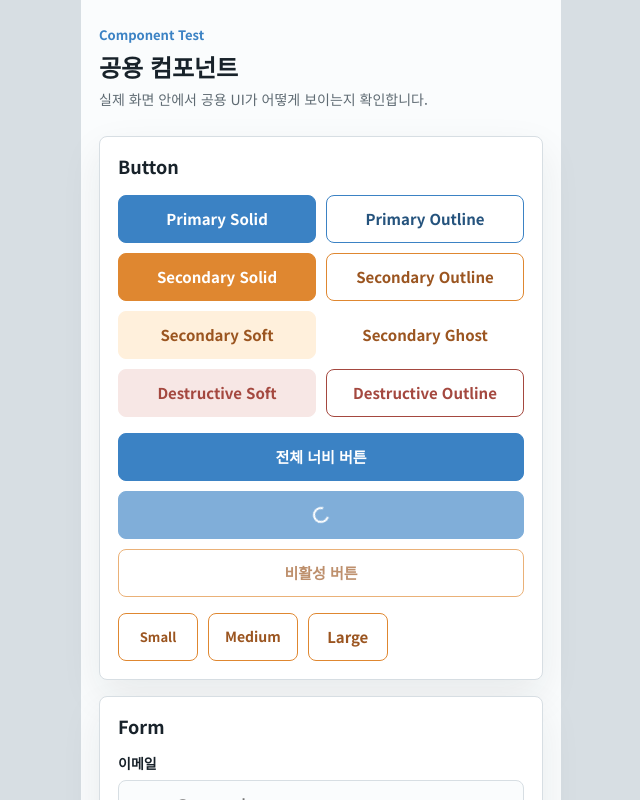
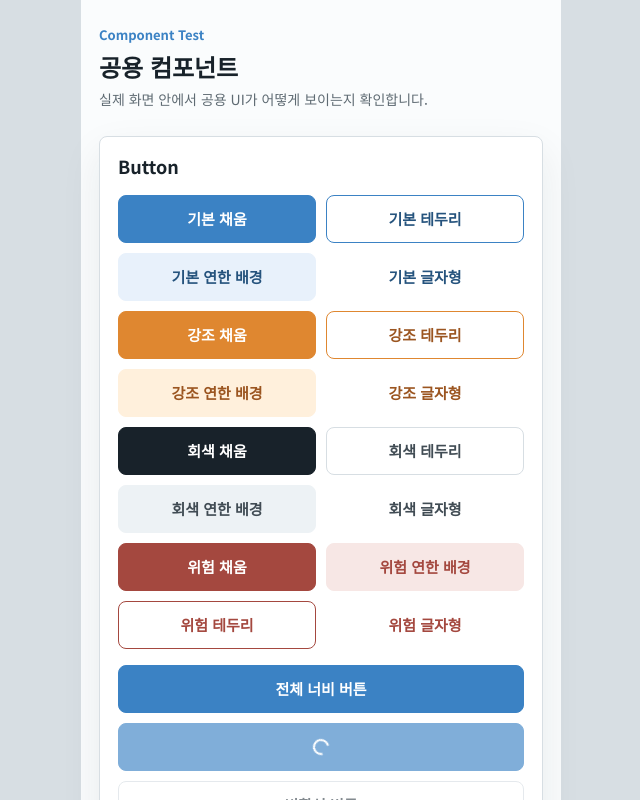
Before and after one commit to qpow1018/health-checker, a Next.js app: page /component-test in a window 1280 px wide. Shown: the top 800 px of the page, without its empty margins (319-959 px from the left). Built offline with nearby package versions, Linux system fonts and the light colour scheme.

Commit message:
Refine Button color and fill API

```diff
--- a/src/app/(app)/records/RecordsPageClient.tsx
+++ b/src/app/(app)/records/RecordsPageClient.tsx
@@ -455,7 +455,7 @@ export function RecordsPageClient() {
           }}
           confirmButton={{
             label: "삭제",
-            variant: "destructive",
+            color: "danger",
             onClick: () => void handleConfirmDelete(),
             isLoading: isDeleting,
           }}
--- a/src/app/(app)/records/_component/RecordsDetailModal.tsx
+++ b/src/app/(app)/records/_component/RecordsDetailModal.tsx
@@ -51,13 +51,13 @@ export function RecordsDetailModal({
         {log.note && <p className={styles.note}>{log.note}</p>}
 
         <div className={styles.actions}>
-          <Button variant="primary" size="large" isFullWidth onClick={onEdit}>
+          <Button color="primary" size="large" isFullWidth onClick={onEdit}>
             수정
           </Button>
-          <Button variant="destructive" size="large" isFullWidth onClick={onDelete}>
+          <Button color="danger" size="large" isFullWidth onClick={onDelete}>
             삭제
           </Button>
-          <Button variant="secondary" appearance="ghost" size="large" isFullWidth onClick={onClose}>
+          <Button color="gray" fill="ghost" size="large" isFullWidth onClick={onClose}>
             닫기
           </Button>
         </div>
--- a/src/app/(app)/records/_component/RecordsEditModal.tsx
+++ b/src/app/(app)/records/_component/RecordsEditModal.tsx
@@ -151,12 +151,12 @@ export function RecordsEditModal({
         </div>
 
         <div className={styles.actions}>
-          <Button variant="primary" size="large" isFullWidth isLoading={isSaving} onClick={onSave}>
+          <Button color="primary" size="large" isFullWidth isLoading={isSaving} onClick={onSave}>
             수정 저장
           </Button>
           <Button
-            variant="secondary"
-            appearance="ghost"
+            color="gray"
+            fill="ghost"
             size="large"
             isFullWidth
             isDisabled={isSaving}
--- a/src/app/(app)/settings/SettingsPageClient.tsx
+++ b/src/app/(app)/settings/SettingsPageClient.tsx
@@ -70,8 +70,8 @@ export function SettingsPageClient() {
             <h2 id="logout-section-title">로그아웃</h2>
             <p className={styles.description}>이 기기에서 현재 계정의 사용을 종료합니다.</p>
             <Button
-              variant="destructive"
-              appearance="outline"
+              color="danger"
+              fill="outline"
               size="large"
               isFullWidth
               onClick={handleOpenLogoutModal}
@@ -102,7 +102,7 @@ export function SettingsPageClient() {
         }}
         confirmButton={{
           label: "로그아웃",
-          variant: "destructive",
+          color: "danger",
           onClick: handleConfirmLogout,
           isDisabled: isSigningOut,
           isLoading: isSigningOut,
--- a/src/app/component-test/ComponentTestClient.tsx
+++ b/src/app/component-test/ComponentTestClient.tsx
@@ -19,7 +19,7 @@ export function ComponentTestClient() {
   const [reportTab, setReportTab] = useState("summary");
   const [isBottomModalOpen, setIsBottomModalOpen] = useState(false);
   const [isPrimaryConfirmOpen, setIsPrimaryConfirmOpen] = useState(false);
-  const [isDestructiveConfirmOpen, setIsDestructiveConfirmOpen] = useState(false);
+  const [isDangerConfirmOpen, setIsDangerConfirmOpen] = useState(false);
 
   return (
     <main className={styles["component-test-page"]}>
@@ -36,42 +36,66 @@ export function ComponentTestClient() {
           <h2 id="button-section-title">Button</h2>
 
           <div className={styles["button-grid"]}>
-            <Button variant="primary" appearance="solid" size="large">
-              Primary Solid
+            <Button color="primary" fill="solid" size="large">
+              기본 채움
             </Button>
-            <Button variant="primary" appearance="outline" size="large">
-              Primary Outline
+            <Button color="primary" fill="outline" size="large">
+              기본 테두리
             </Button>
-            <Button variant="secondary" appearance="solid" size="large">
-              Secondary Solid
+            <Button color="primary" fill="soft" size="large">
+              기본 연한 배경
             </Button>
-            <Button variant="secondary" appearance="outline" size="large">
-              Secondary Outline
+            <Button color="primary" fill="ghost" size="large">
+              기본 글자형
             </Button>
-            <Button variant="secondary" appearance="soft" size="large">
-              Secondary Soft
+            <Button color="accent" fill="solid" size="large">
+              강조 채움
             </Button>
-            <Button variant="secondary" appearance="ghost" size="large">
-              Secondary Ghost
+            <Button color="accent" fill="outline" size="large">
+              강조 테두리
             </Button>
-            <Button variant="destructive" appearance="soft" size="large">
-              Destructive Soft
+            <Button color="accent" fill="soft" size="large">
+              강조 연한 배경
             </Button>
-            <Button variant="destructive" appearance="outline" size="large">
-              Destructive Outline
+            <Button color="accent" fill="ghost" size="large">
+              강조 글자형
+            </Button>
+            <Button color="gray" fill="solid" size="large">
+              회색 채움
+            </Button>
+            <Button color="gray" fill="outline" size="large">
+              회색 테두리
+            </Button>
+            <Button color="gray" fill="soft" size="large">
+              회색 연한 배경
+            </Button>
+            <Button color="gray" fill="ghost" size="large">
+              회색 글자형
+            </Button>
+            <Button color="danger" fill="solid" size="large">
+              위험 채움
+            </Button>
+            <Button color="danger" fill="soft" size="large">
+              위험 연한 배경
+            </Button>
+            <Button color="danger" fill="outline" size="large">
+              위험 테두리
+            </Button>
+            <Button color="danger" fill="ghost" size="large">
+              위험 글자형
             </Button>
           </div>
 
           <div className={styles["button-stack"]}>
-            <Button variant="primary" size="large" isFullWidth>
+            <Button color="primary" size="large" isFullWidth>
               전체 너비 버튼
             </Button>
-            <Button variant="primary" size="large" isFullWidth isLoading>
+            <Button color="primary" size="large" isFullWidth isLoading>
               저장 중
             </Button>
             <Button
-              variant="secondary"
-              appearance="outline"
+              color="gray"
+              fill="outline"
               size="large"
               isFullWidth
               isDisabled
@@ -80,16 +104,25 @@ export function ComponentTestClient() {
             </Button>
           </div>
 
-          <div className={styles["size-row"]}>
-            <Button variant="secondary" size="small">
-              Small
-            </Button>
-            <Button variant="secondary" size="medium">
-              Medium
-            </Button>
-            <Button variant="secondary" size="large">
-              Large
-            </Button>
+          <div className={styles["size-stack"]}>
+            <div className={styles["size-sample"]}>
+              <span>작음</span>
+              <Button color="accent" size="small" isFullWidth>
+                작은 버튼
+              </Button>
+            </div>
+            <div className={styles["size-sample"]}>
+              <span>보통</span>
+              <Button color="accent" size="medium" isFullWidth>
+                보통 버튼
+              </Button>
+            </div>
+            <div className={styles["size-sample"]}>
+              <span>큼</span>
+              <Button color="accent" size="large" isFullWidth>
+                큰 버튼
+              </Button>
+            </div>
           </div>
         </section>
 
@@ -184,7 +217,7 @@ export function ComponentTestClient() {
           <h2 id="bottom-modal-section-title">BottomModal</h2>
 
           <Button
-            variant="primary"
+            color="primary"
             size="large"
             isFullWidth
             onClick={() => setIsBottomModalOpen(true)}
@@ -198,16 +231,16 @@ export function ComponentTestClient() {
 
           <div className={styles["button-grid"]}>
             <Button
-              variant="primary"
+              color="primary"
               size="large"
               onClick={() => setIsPrimaryConfirmOpen(true)}
             >
               기본 확인
             </Button>
             <Button
-              variant="destructive"
+              color="danger"
               size="large"
-              onClick={() => setIsDestructiveConfirmOpen(true)}
+              onClick={() => setIsDangerConfirmOpen(true)}
             >
               삭제 확인
             </Button>
@@ -227,7 +260,7 @@ export function ComponentTestClient() {
 
           <div className={styles["bottom-modal-actions"]}>
             <Button
-              variant="primary"
+              color="primary"
               size="large"
               isFullWidth
               onClick={() => setIsBottomModalOpen(false)}
@@ -235,8 +268,8 @@ export function ComponentTestClient() {
               확인
             </Button>
             <Button
-              variant="secondary"
-              appearance="outline"
+              color="gray"
+              fill="outline"
               size="large"
               isFullWidth
               onClick={() => setIsBottomModalOpen(false)}
@@ -258,24 +291,24 @@ export function ComponentTestClient() {
         }}
         confirmButton={{
           label: "저장하기",
-          variant: "primary",
+          color: "primary",
           onClick: () => setIsPrimaryConfirmOpen(false),
         }}
       />
 
       <ConfirmModal
-        isOpen={isDestructiveConfirmOpen}
-        onClose={() => setIsDestructiveConfirmOpen(false)}
+        isOpen={isDangerConfirmOpen}
+        onClose={() => setIsDangerConfirmOpen(false)}
         title="기록을 삭제할까요?"
         message="삭제한 기록은 되돌릴 수 없습니다."
         cancelButton={{
           label: "닫기",
-          onClick: () => setIsDestructiveConfirmOpen(false),
+          onClick: () => setIsDangerConfirmOpen(false),
         }}
         confirmButton={{
           label: "삭제하기",
-          variant: "destructive",
-          onClick: () => setIsDestructiveConfirmOpen(false),
+          color: "danger",
+          onClick: () => setIsDangerConfirmOpen(false),
         }}
       />
     </main>
--- a/src/app/component-test/componentTestPage.module.scss
+++ b/src/app/component-test/componentTestPage.module.scss
@@ -75,10 +75,23 @@
     gap: 10px;
   }
 
-  .size-row {
-    display: flex;
-    flex-wrap: wrap;
+  .size-stack {
+    display: grid;
     gap: 10px;
+  }
+
+  .size-sample {
+    display: grid;
+    grid-template-columns: 48px minmax(0, 1fr);
+    align-items: center;
+    gap: 10px;
+
+    span {
+      color: $text-secondary;
+      font-size: 13px;
+      font-weight: 800;
+      line-height: 1.4;
+    }
   }
 
   .form-stack {
--- a/src/app/login/LoginFormClient.tsx
+++ b/src/app/login/LoginFormClient.tsx
@@ -134,7 +134,7 @@ export function LoginFormClient() {
             isLoading={isSubmitting}
             size="large"
             type="submit"
-            variant="primary"
+            color="primary"
           >
             로그인
           </Button>
--- a/src/components/common/button/Button.tsx
+++ b/src/components/common/button/Button.tsx
@@ -1,70 +1,72 @@
-import type { ButtonHTMLAttributes, ReactNode } from "react";
+import type { MouseEventHandler, ReactNode } from "react";
 
 import styles from "./button.module.scss";
 
-export type TButtonVariant = "primary" | "secondary" | "destructive";
-export type TButtonAppearance = "solid" | "soft" | "outline" | "ghost";
-export type TButtonSize = "small" | "medium" | "large";
+type TButtonType = "button" | "submit";
+export type TButtonColor = "primary" | "accent" | "gray" | "danger";
+type TButtonFill = "solid" | "soft" | "outline" | "ghost";
+type TButtonSize = "small" | "medium" | "large";
 
-type TButtonProps = Omit<ButtonHTMLAttributes<HTMLButtonElement>, "disabled"> & {
-  variant?: TButtonVariant;
-  appearance?: TButtonAppearance;
+export function Button(props: {
+  type?: TButtonType;
+  color?: TButtonColor;
+  fill?: TButtonFill;
   size?: TButtonSize;
   isFullWidth?: boolean;
   isLoading?: boolean;
   isDisabled?: boolean;
-  children: ReactNode;
-};
+  onClick?: MouseEventHandler<HTMLButtonElement>;
+  children?: ReactNode;
+}) {
+  const {
+    type = "button",
+    color = "gray",
+    fill = "solid",
+    size = "medium",
+    isFullWidth = false,
+    isLoading = false,
+    isDisabled = false,
+    onClick,
+    children,
+  } = props;
 
-export function Button({
-  variant = "secondary",
-  appearance,
-  size = "medium",
-  isFullWidth = false,
-  isLoading = false,
-  isDisabled = false,
-  className,
-  children,
-  type = "button",
-  ...props
-}: TButtonProps) {
-  const resolvedAppearance = appearance ?? getDefaultAppearance(variant);
+  const resolvedFill = fill ?? getDefaultFill(color);
   const buttonClassName = [
     styles.button,
-    styles[`variant-${variant}`],
-    styles[`appearance-${resolvedAppearance}`],
+    styles[`color-${color}`],
+    styles[`fill-${resolvedFill}`],
     styles[`size-${size}`],
     isFullWidth ? styles["is-full-width"] : "",
     isLoading ? styles["is-loading"] : "",
-    className ?? "",
   ]
     .filter(Boolean)
     .join(" ");
 
   return (
     <button
-      {...props}
       aria-busy={isLoading ? true : undefined}
       className={buttonClassName}
-      data-appearance={resolvedAppearance}
+      data-color={color}
+      data-fill={resolvedFill}
       data-full-width={isFullWidth ? true : undefined}
       data-size={size}
-      data-variant={variant}
       disabled={isDisabled || isLoading}
+      onClick={onClick}
       type={type}
     >
       <span className={styles.label}>{children}</span>
-      {isLoading ? <span className={styles.spinner} aria-hidden="true" /> : null}
+
+      {isLoading && <span className={styles.spinner} aria-hidden="true" />}
     </button>
   );
 }
 
-function getDefaultAppearance(variant: TButtonVariant): TButtonAppearance {
-  if (variant === "primary") {
+function getDefaultFill(color: TButtonColor): TButtonFill {
+  if (color === "primary" || color === "accent") {
     return "solid";
   }
 
-  if (variant === "destructive") {
+  if (color === "danger") {
     return "soft";
   }
 
--- a/src/components/common/button/button.module.scss
+++ b/src/components/common/button/button.module.scss
@@ -32,35 +32,58 @@
     opacity: 0.65;
   }
 
-  &.variant-primary {
-    --button-color: #{$primary};
-    --button-color-strong: #{$primary-strong};
-    --button-soft: #{$primary-soft};
+  &.color-primary {
+    --button-solid-background: #{$primary};
+    --button-solid-hover-background: #{$primary-strong};
     --button-solid-text: #ffffff;
+    --button-soft-background: #{$primary-soft};
+    --button-soft-text: #{$primary-strong};
+    --button-outline-border: #{$primary};
+    --button-outline-text: #{$primary-strong};
+    --button-ghost-text: #{$primary-strong};
   }
 
-  &.variant-secondary {
-    --button-color: #{$accent};
-    --button-color-strong: #{$accent-strong};
-    --button-soft: #{$accent-soft};
+  &.color-accent {
+    --button-solid-background: #{$accent};
+    --button-solid-hover-background: #{$accent-strong};
     --button-solid-text: #ffffff;
+    --button-soft-background: #{$accent-soft};
+    --button-soft-text: #{$accent-strong};
+    --button-outline-border: #{$accent};
+    --button-outline-text: #{$accent-strong};
+    --button-ghost-text: #{$accent-strong};
   }
 
-  &.variant-destructive {
-    --button-color: #{$danger};
-    --button-color-strong: #{$danger};
-    --button-soft: #{$danger-soft};
+  &.color-gray {
+    --button-solid-background: #{$gray-900};
+    --button-solid-hover-background: #{$gray-800};
     --button-solid-text: #ffffff;
+    --button-soft-background: #{$gray-200};
+    --button-soft-text: #{$gray-700};
+    --button-outline-border: #{$border};
+    --button-outline-text: #{$gray-700};
+    --button-ghost-text: #{$gray-700};
   }
 
-  &.appearance-solid {
-    border-color: var(--button-color);
-    background: var(--button-color);
+  &.color-danger {
+    --button-solid-background: #{$danger};
+    --button-solid-hover-background: #{$danger};
+    --button-solid-text: #ffffff;
+    --button-soft-background: #{$danger-soft};
+    --button-soft-text: #{$danger};
+    --button-outline-border: #{$danger};
+    --button-outline-text: #{$danger};
+    --button-ghost-text: #{$danger};
+  }
+
+  &.fill-solid {
+    border-color: var(--button-solid-background);
+    background: var(--button-solid-background);
     color: var(--button-solid-text);
 
     &:hover:not(:disabled) {
-      border-color: var(--button-color-strong);
-      background: var(--button-color-strong);
+      border-color: var(--button-solid-hover-background);
+      background: var(--button-solid-hover-background);
     }
 
     .spinner {
@@ -69,26 +92,26 @@
     }
   }
 
-  &.appearance-soft {
-    border-color: var(--button-soft);
-    background: var(--button-soft);
-    color: var(--button-color-strong);
+  &.fill-soft {
+    border-color: var(--button-soft-background);
+    background: var(--button-soft-background);
+    color: var(--button-soft-text);
   }
 
-  &.appearance-outline {
-    border-color: var(--button-color);
+  &.fill-outline {
+    border-color: var(--button-outline-border);
     background: #ffffff;
-    color: var(--button-color-strong);
+    color: var(--button-outline-text);
 
     &:hover:not(:disabled) {
-      background: var(--button-soft);
+      background: var(--button-soft-background);
     }
   }
 
-  &.appearance-ghost {
+  &.fill-ghost {
     border-color: transparent;
     background: transparent;
-    color: var(--button-color-strong);
+    color: var(--button-ghost-text);
   }
 
   &.size-small {
--- a/src/components/common/confirmModal/ConfirmModal.tsx
+++ b/src/components/common/confirmModal/ConfirmModal.tsx
@@ -1,6 +1,6 @@
 import { useEffect, useId, useRef } from "react";
 
-import { Button, type TButtonVariant } from "@/components/common/button/Button";
+import { Button, type TButtonColor } from "@/components/common/button/Button";
 
 import styles from "./confirmModal.module.scss";
 
@@ -18,7 +18,7 @@ type TConfirmModalProps = {
   onClose: () => void;
   cancelButton: TConfirmModalAction;
   confirmButton: TConfirmModalAction & {
-    variant: TButtonVariant;
+    color: TButtonColor;
   };
 };
 
@@ -128,8 +128,8 @@ export function ConfirmModal({
         </p>
         <div className={styles.actions}>
           <Button
-            variant="secondary"
-            appearance="outline"
+            color="gray"
+            fill="outline"
             size="large"
             isFullWidth
             isDisabled={cancelButton.isDisabled}
@@ -139,7 +139,7 @@ export function ConfirmModal({
             {cancelButton.label}
           </Button>
           <Button
-            variant={confirmButton.variant}
+            color={confirmButton.color}
             size="large"
             isFullWidth
             isDisabled={confirmButton.isDisabled}
```
Also changed, not shown: 2 other files (tests, documents, lock files or other folders).
